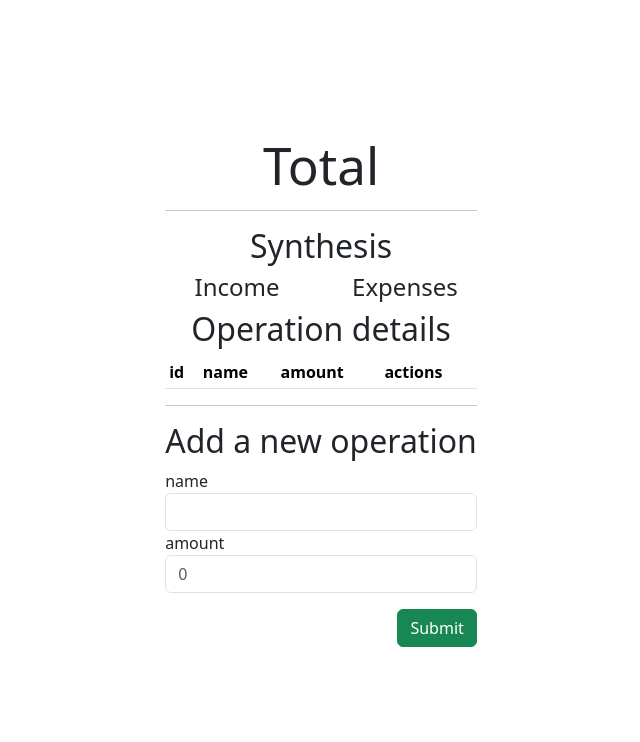
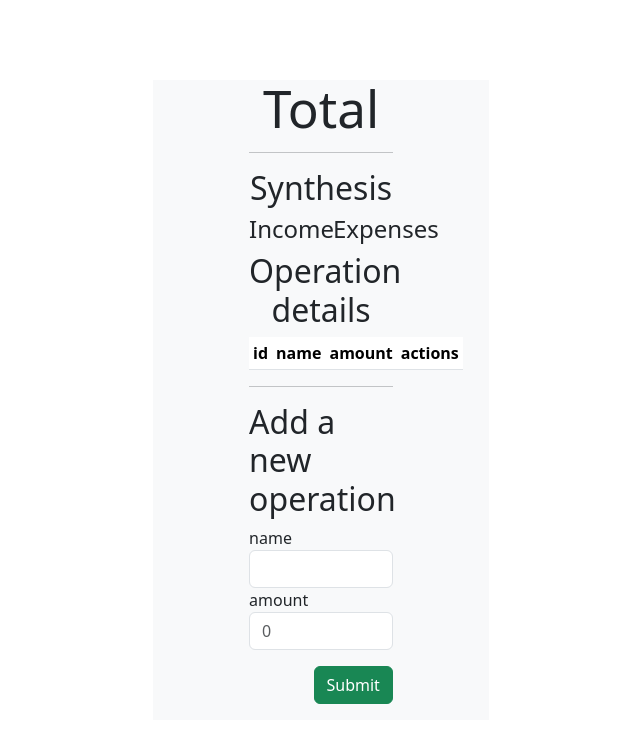
Before and after one commit to daddyjanno/Calculateur_de_d-penses, a React (Vite) app in the folder Calculateur/: page / in a window 1280 px wide. Shown: the top 742 px of the page, without its empty margins (319-959 px from the left). Built offline with nearby package versions, Linux system fonts and the light colour scheme.

Commit message:
Calculator with style

```diff
--- a/Calculateur/src/Calculator.tsx
+++ b/Calculateur/src/Calculator.tsx
@@ -6,12 +6,28 @@ import Detail from './components/Detail/Detail'
 
 function Calculator() {
     return (
-        <>
-            <Total />
-            <Synthesis />
-            <Detail />
-            <Form />
-        </>
+        <div className="container-fluid bg-light template">
+            <header className="row">
+                <div className="col-6 offset-3">
+                    <Total />
+                </div>
+            </header>
+            <section className="row">
+                <div className="col-6 offset-3">
+                    <Synthesis />
+                </div>
+            </section>
+            <main className="row">
+                <div className="col-6 offset-3">
+                    <Detail />
+                </div>
+            </main>
+            <footer className="row">
+                <div className="col-6 offset-3">
+                    <Form />
+                </div>
+            </footer>
+        </div>
     )
 }
 
```
